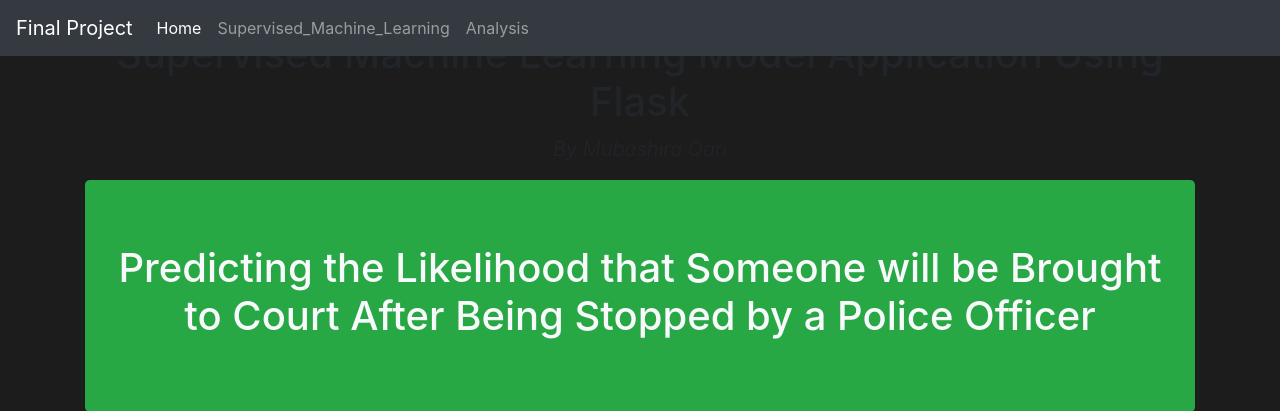
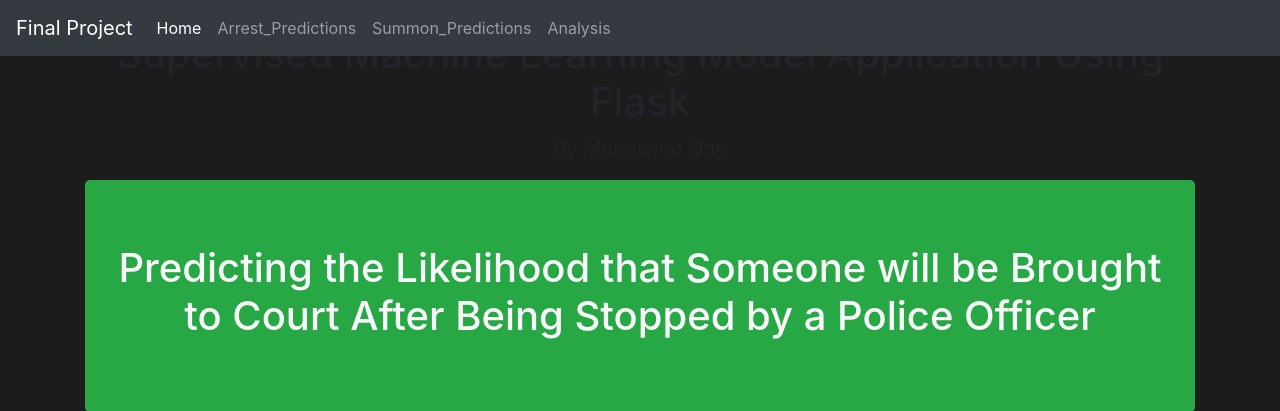
Before and after one commit to uzmabb182/data-detection-using-machine-learning, a Flask app: page / in a window 1280 px wide. Shown: the top 411 px of the page. Run offline with Flask 2, Linux system fonts and the light colour scheme; parts of the project's set-up code (start-up, migrations or seed data) failed here and were passed over; some libraries are stand-ins or nearby versions.

Commit message:
Update base.html

```diff
--- a/templates/base.html
+++ b/templates/base.html
@@ -16,8 +16,9 @@
 <!-- Jinja2 stuff related to generating nav and setting active state. Add more pages here! -->
 {% set navigation_bar = [
   ('/', 'home', 'Home'),
-  ('/Supervised_Machine_Learning', 'Supervised_Machine_Learning', 'Supervised_Machine_Learning'),
-  ('/Analysis', 'Analysis', 'Analysis')] -%}
+  ('/arrest_predictions', 'Arrest_Predictions', 'Arrest_Predictions'),
+  ('/summon_predictions', 'Summon_Predictions', 'Summon_Predictions'),
+  ('/analysis', 'Analysis', 'Analysis')] -%}
 {% set active_page = active_page|default('home') -%}
 
 <body style='background-color: #1c1c1c;'>
```
